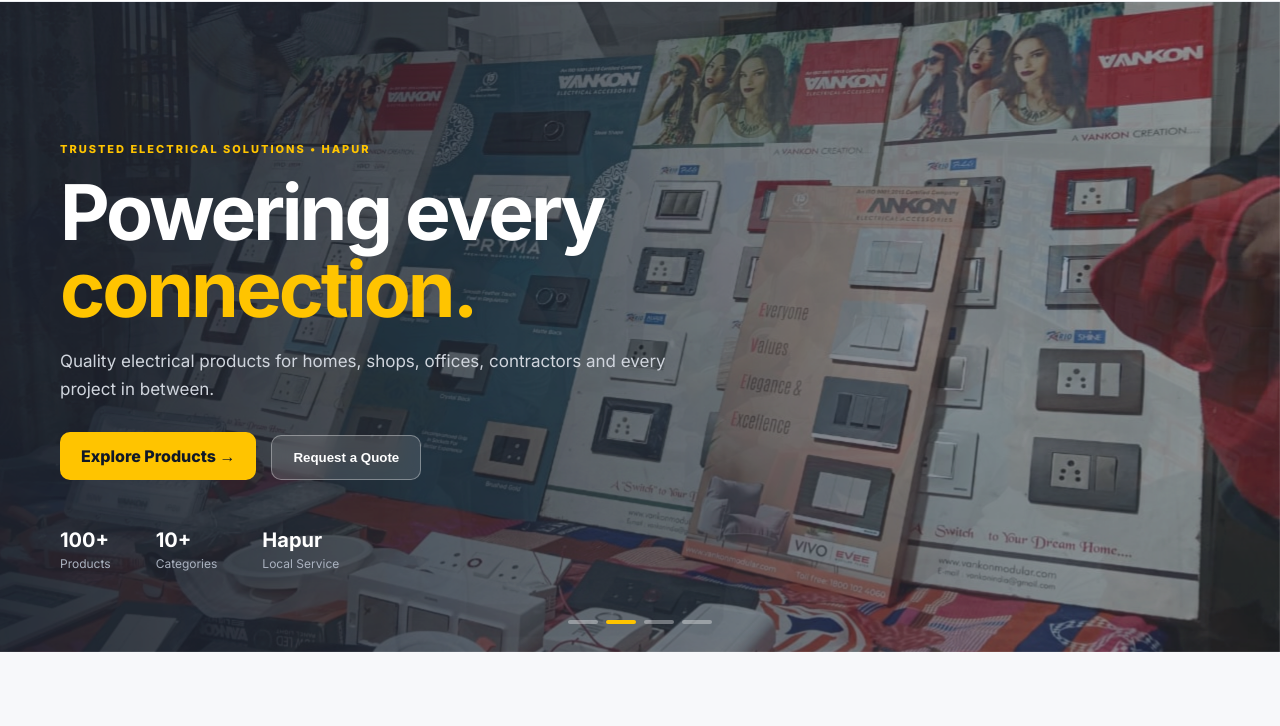
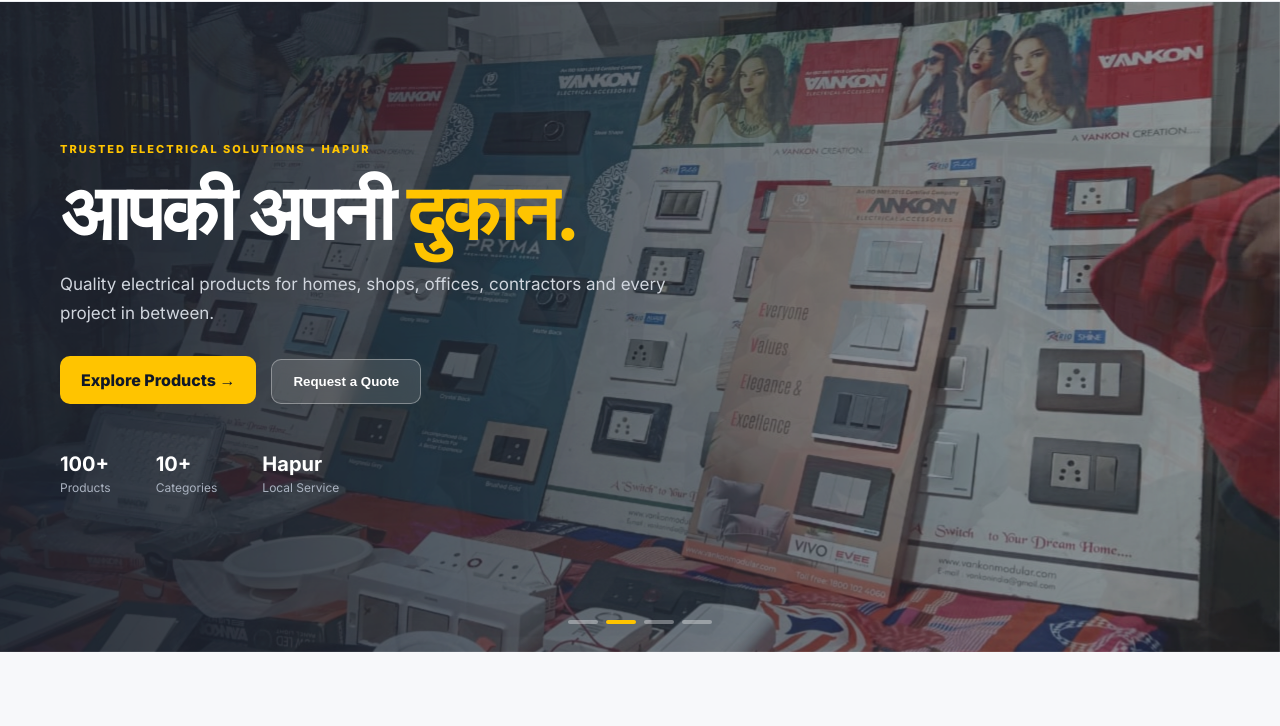
Before and after one commit to Shobhit1255/Shri-Balaji-Agencies, a plain HTML site: page index.html in a window 1280 px wide. Shown: the part 74-800 px from the top of the page. Drawn offline with Linux system fonts and the light colour scheme.

Commit message:
Add files via upload

```diff
--- a/index.html
+++ b/index.html
@@ -115,8 +115,8 @@
             </span>
 
             <h1>
-                Powering every
-                <span>connection.</span>
+                आपकी अपनी
+                <span>दुकान.</span>
             </h1>
 
             <p>
```
